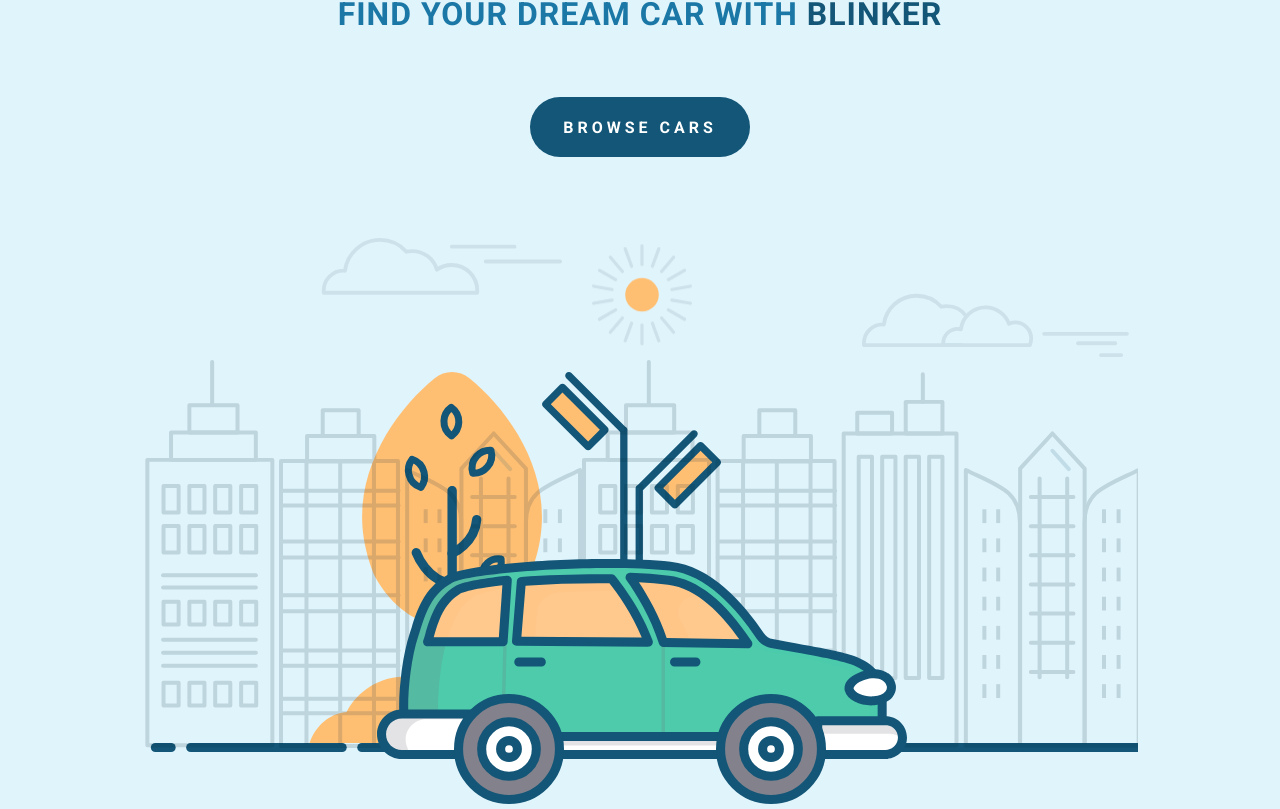
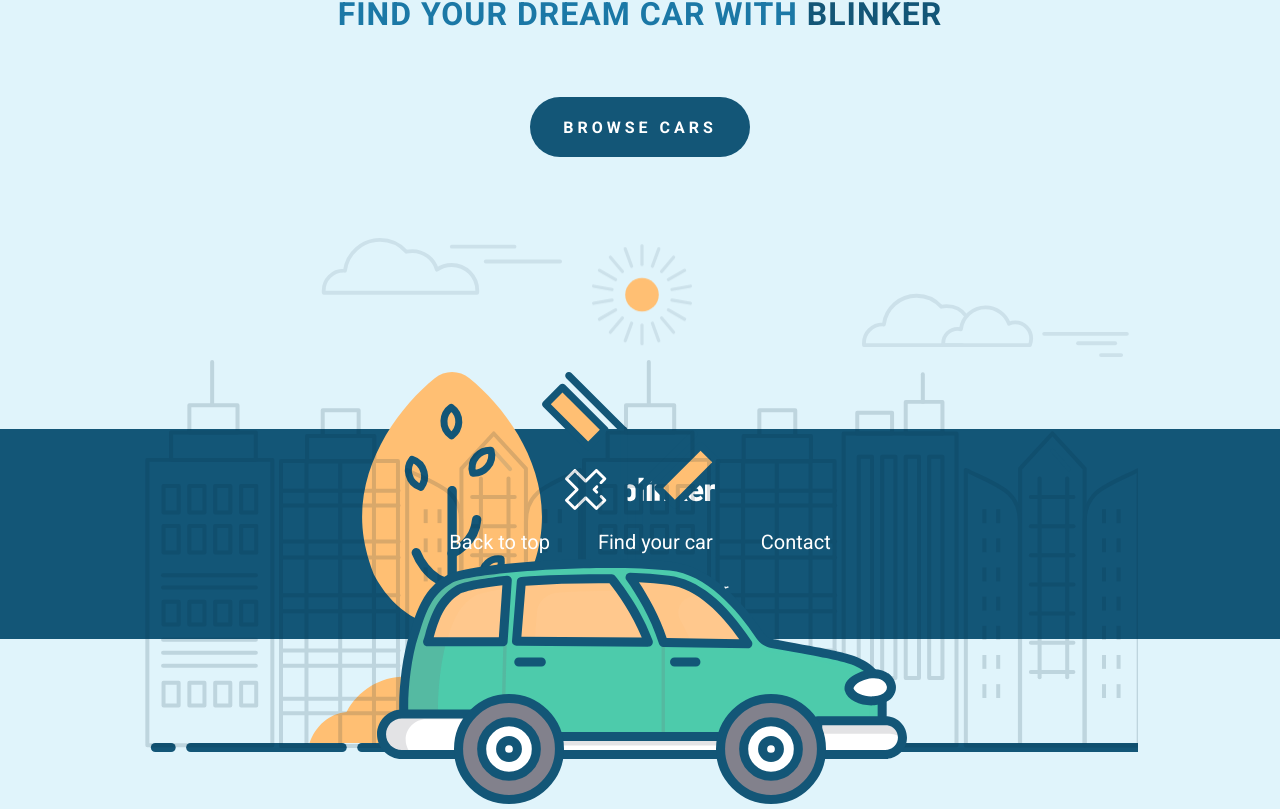
Before and after one commit to sirKavics/blinker-auto-react, a React (Create React App) app: page / in a window 1280 px wide. Shown: the part 371-1180 px from the top of the page. Built offline with nearby package versions, Linux system fonts and the light colour scheme.

Commit message:
building footer

```diff
--- /dev/null
+++ b/src/components/Footer.jsx
@@ -0,0 +1,36 @@
+import React from "react";
+import { Link } from "react-router-dom";
+
+import BlinkerLogoWhite from "../assets/blinker-logo-white.svg";
+
+const Footer = () => {
+  return (
+    <div className="footer__container">
+      <div className="footer__container--wrapper">
+        <div className="footer__blinker-logo--container">
+          <img
+            src={BlinkerLogoWhite}
+            alt="Blinker Icon"
+            className="footer__blinker-icon"
+          />
+        </div>
+        <div className="footer__links--container">
+          <Link to="/" className="footer__link footer__link link__hover-effect">
+            Back to top
+          </Link>
+          <Link to="/find-your-car" className="footer__link footer__link link__hover-effect">
+            Find your car
+          </Link>
+          <Link to="/" className="footer__link footer__link link__hover-effect">
+            Contact
+          </Link>
+        </div>
+        <p className="footer__copyrights--text">
+          Copyright © 2026 Blinker
+        </p>
+      </div>
+    </div>
+  );
+};
+
+export default Footer;
--- a/src/index.css
+++ b/src/index.css
@@ -529,6 +529,55 @@
   }
 }
 
+/*
+
+FOOTER
+
+*/
+
+.footer__container {
+  width: 100%;
+  background-color:#135677;
+  height: 210px;
+  margin: 0 auto;
+}
+
+.footer__container--wrapper {
+  display: flex;
+  justify-content: center;
+  align-items: center;
+  flex-direction: column;
+  width: 1200px;
+  height: 100%;
+  margin: 0 auto;
+}
+
+.footer__blinker-logo--container {
+  width: 150px;
+}
+
+.footer__blinker-icon {
+  width: 100%;
+}
+
+.footer__links--container {
+  margin-top: 16px;
+  margin-bottom: 16px;
+}
+
+.footer__link {
+  color: white;
+  padding: 0 24px;
+  font-size: 20px;
+}
+
+.footer__copyrights--text {
+  color: white;
+  font-size: 16px;
+  font-weight: 500;
+  margin-top: 10px;
+}
+
 /* FIND YOUR CAR */
 
 /*
--- a/src/pages/Home.jsx
+++ b/src/pages/Home.jsx
@@ -1,12 +1,14 @@
 import React from "react";
 import Nav from "../components/Nav.jsx";
 import Landing from "../components/Landing.jsx";
+import Footer from "../components/Footer.jsx";
 
 const Home = () => {
   return (
     <>
       <Nav />
       <Landing />
+      <Footer />
     </>
   );
 };
```
Also changed, not shown: 1 other file (tests, documents, lock files or other folders).
